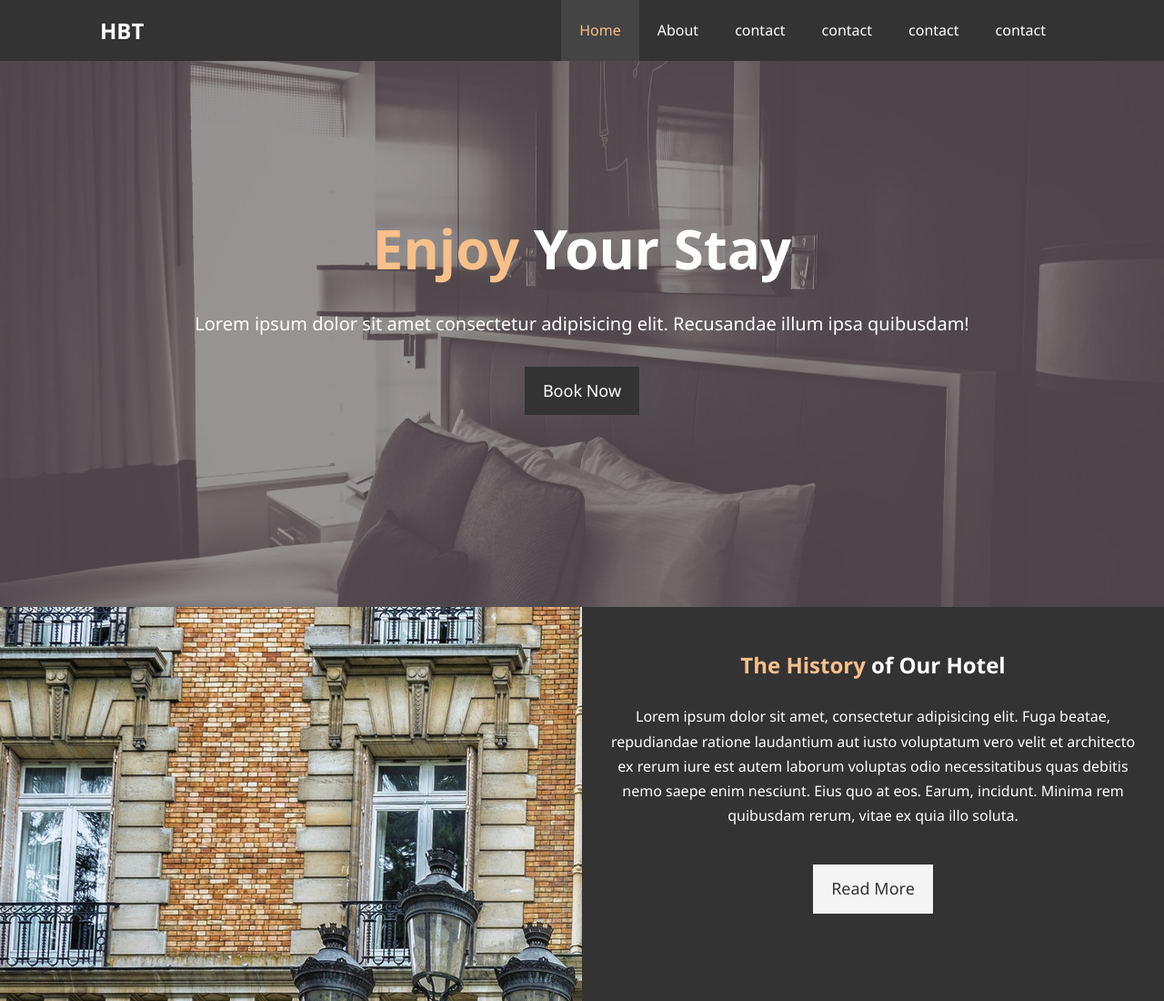
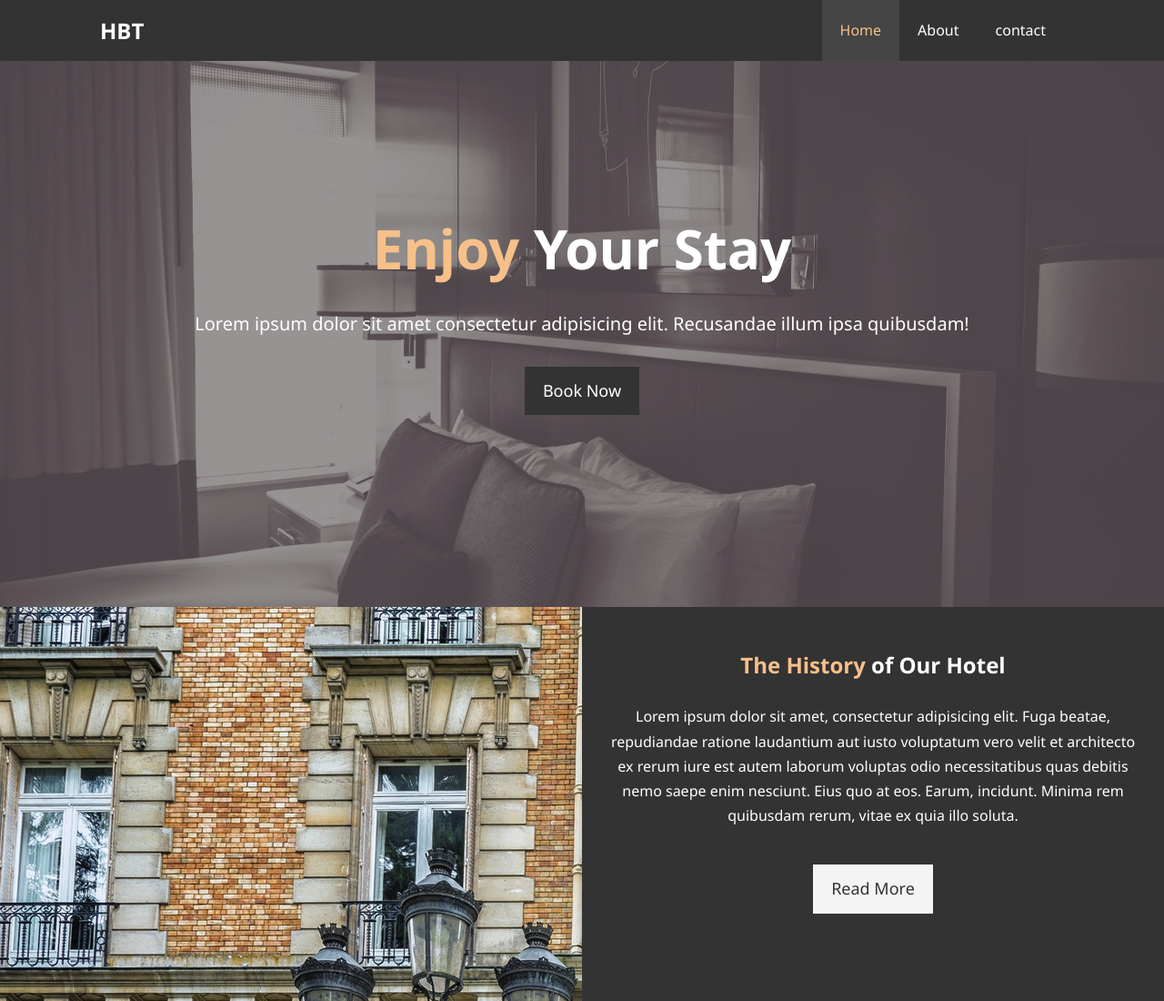
Before and after one commit to AhmadBinAbdulJabbar/Hoteling-website, a plain HTML site: page index.html in a window 1280 px wide. Shown: the top 1100 px of the page at 91% size. Drawn offline with Linux system fonts and the light colour scheme.

Commit message:
issue of multiple contacts resolved

```diff
--- a/index.html
+++ b/index.html
@@ -22,9 +22,6 @@
           <ul>
             <li><a class="current" href="index.html">Home</a></li>
             <li><a href="about.html">About</a></li>
-            <li><a href="contact.html">contact</a></li>
-            <li><a href="contact.html">contact</a></li>
-            <li><a href="contact.html">contact</a></li>
             <li><a href="contact.html">contact</a></li>
           </ul>
         </div>
```
